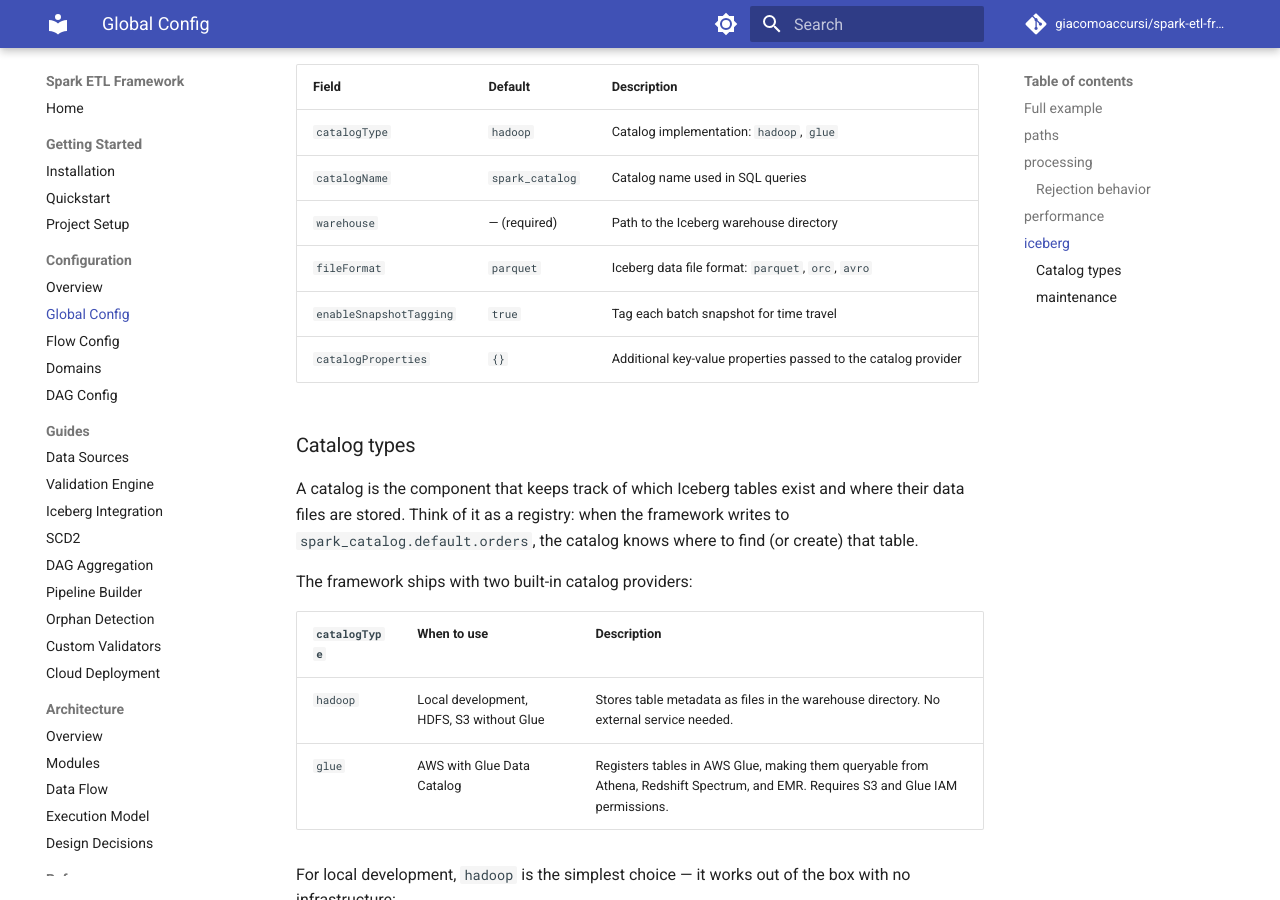
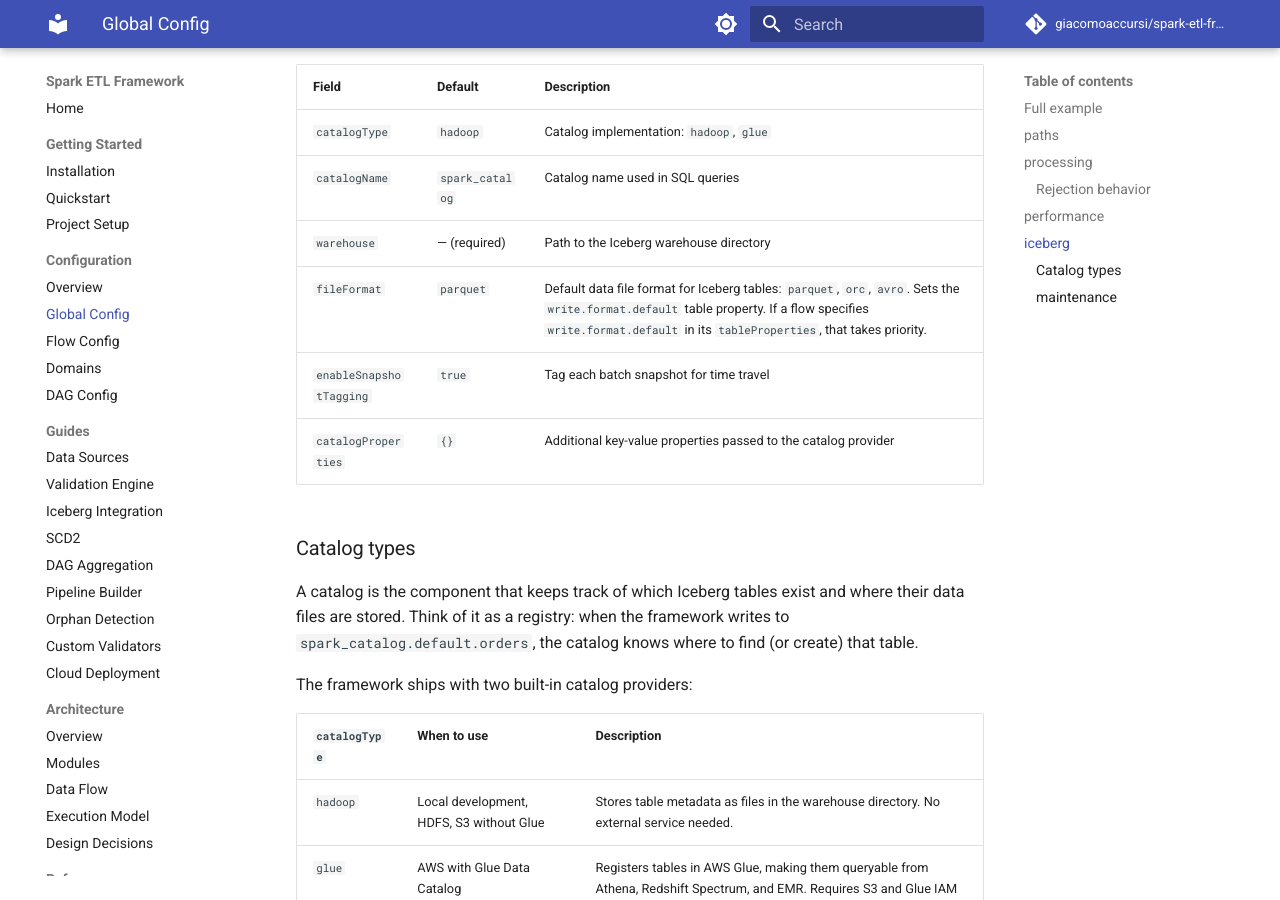
Before and after one commit to giacomoaccursi/Floe, an MkDocs documentation site: the page built from site-docs/configuration/global.md, in a window 1280 px wide and 900 px high, scrolled down 2984 px. Built offline with MkDocs 1.6.1 and Material for MkDocs 9.7.7, drawn with Linux system fonts in a browser that asks for light colours; comment, search, counter and statistics services are not loaded.

Commit message:
docs(config): clarify fileFormat vs tableProperties priority

```diff
--- a/site-docs/configuration/global.md
+++ b/site-docs/configuration/global.md
@@ -101,7 +101,7 @@ For the complete Iceberg integration guide, see [Iceberg Integration](../guides/
 | `catalogType` | `hadoop` | Catalog implementation: `hadoop`, `glue` |
 | `catalogName` | `spark_catalog` | Catalog name used in SQL queries |
 | `warehouse` | — (required) | Path to the Iceberg warehouse directory |
-| `fileFormat` | `parquet` | Iceberg data file format: `parquet`, `orc`, `avro` |
+| `fileFormat` | `parquet` | Default data file format for Iceberg tables: `parquet`, `orc`, `avro`. Sets the `write.format.default` table property. If a flow specifies `write.format.default` in its `tableProperties`, that takes priority. |
 | `enableSnapshotTagging` | `true` | Tag each batch snapshot for time travel |
 | `catalogProperties` | `{}` | Additional key-value properties passed to the catalog provider |
 
```
